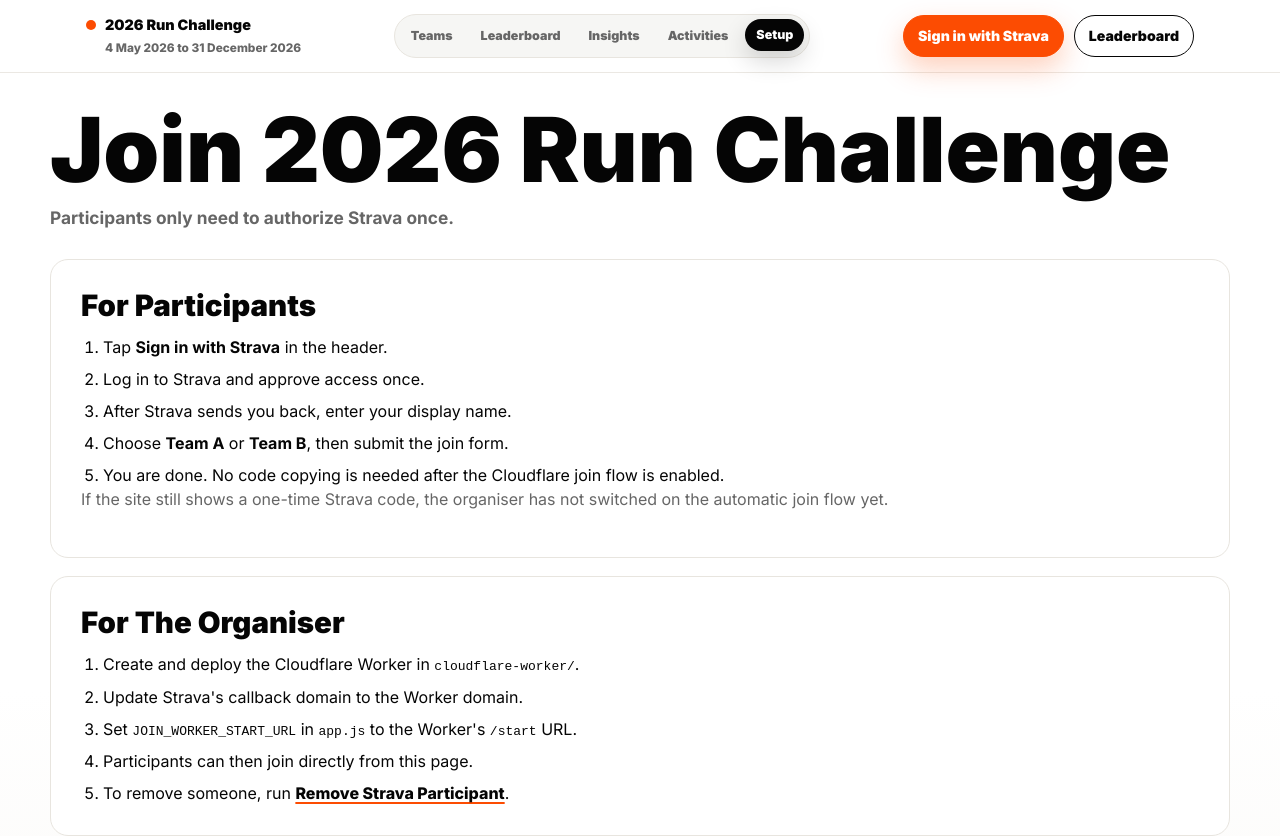
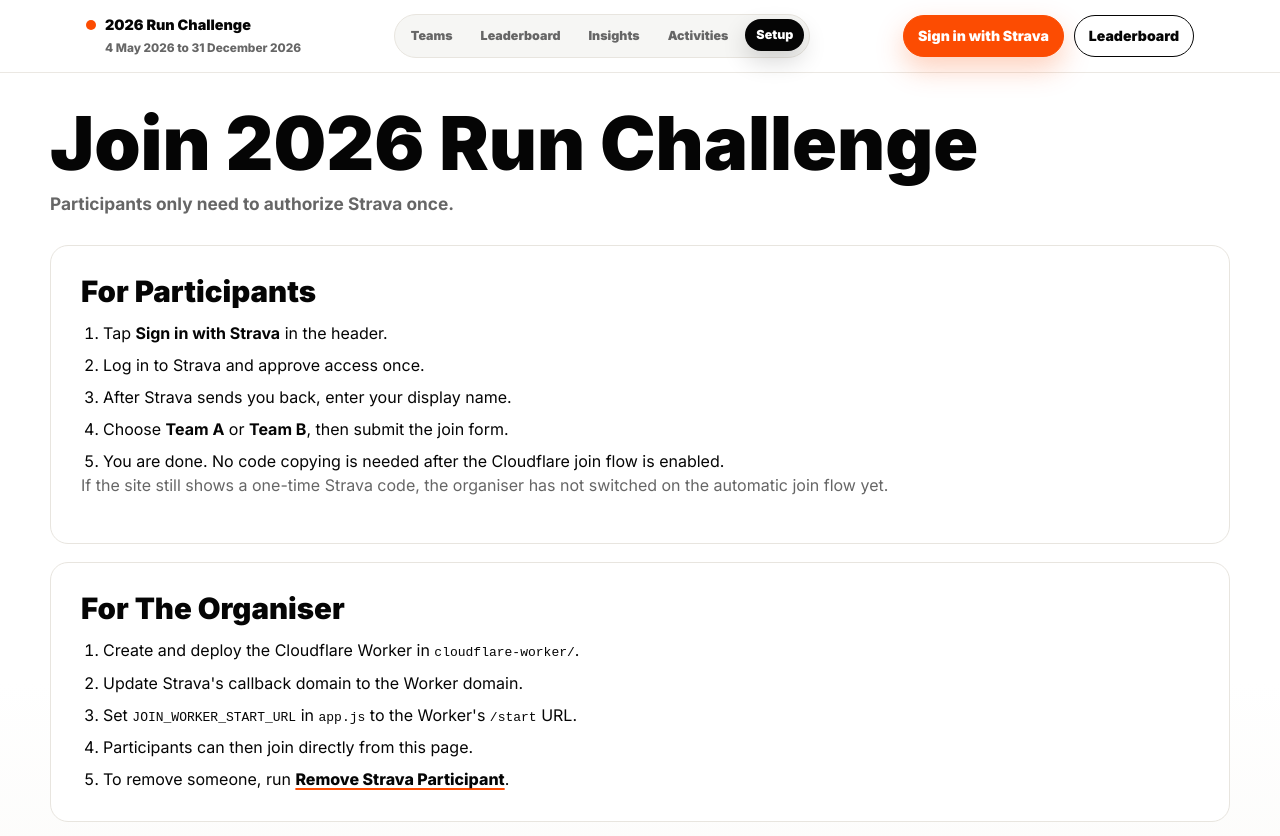
Before and after one commit to breadlover97/running-challenge, a plain HTML site: page join.html in a window 1280 px wide. Shown: the top 836 px of the page. Drawn offline with Linux system fonts and the light colour scheme.

Commit message:
Match setup title scale

```diff
--- a/styles.css
+++ b/styles.css
@@ -174,7 +174,6 @@
 
 .setup-header h1 {
   max-width: none;
-  font-size: clamp(2.6rem, 7vw, 6.6rem);
 }
 
 .date-range,
```
